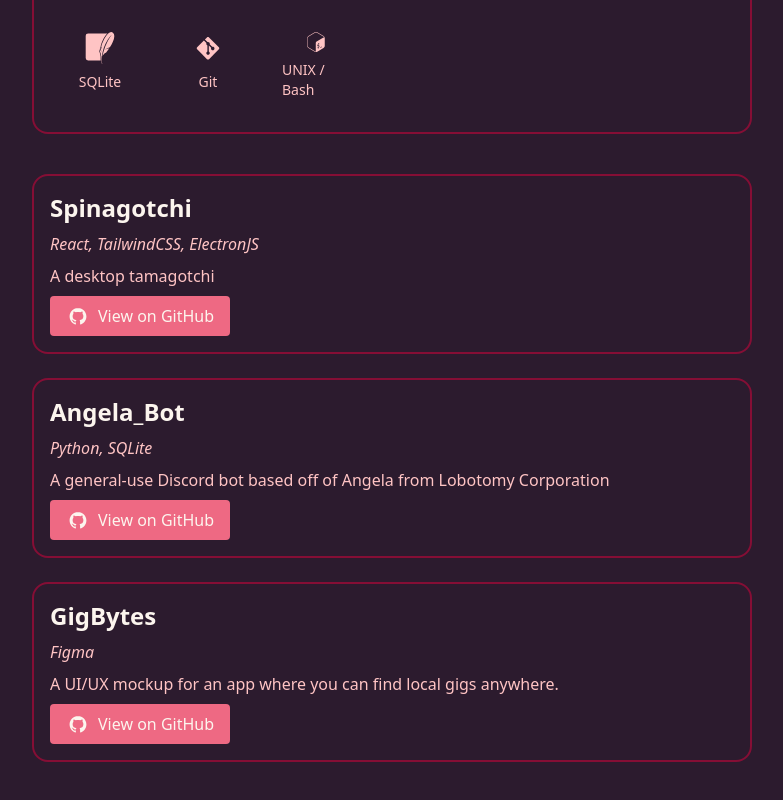
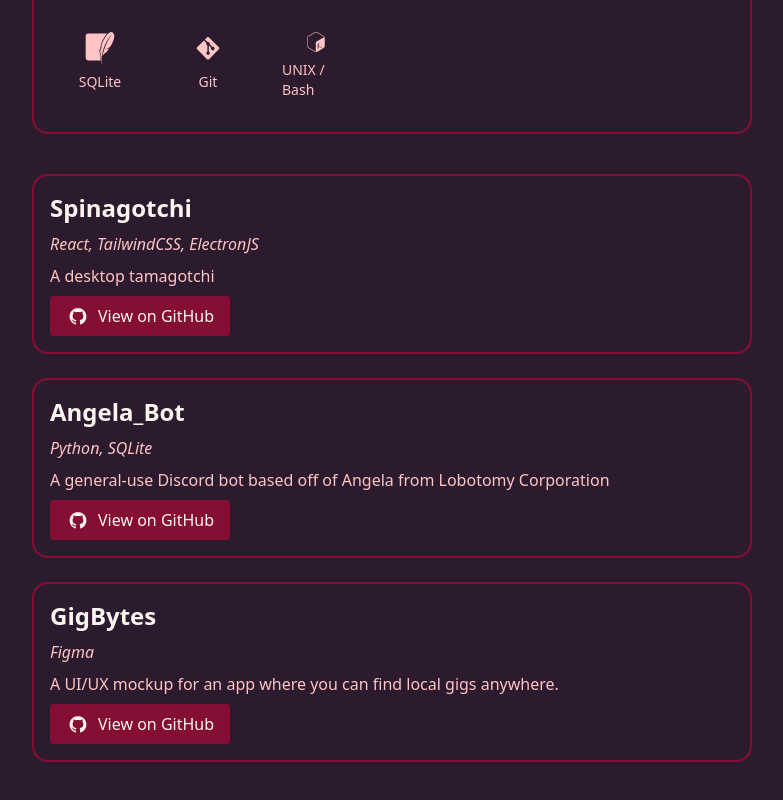
Before and after one commit to amabella-aguiluz/portfolio, a React (Vite) app: page / in a window 1280 px wide. Shown: the part 962-1762 px from the top of the page, without its empty margins (248-1031 px from the left). Built offline with nearby package versions, Linux system fonts and the light colour scheme.

Commit message:
Added more aesthetics

```diff
--- a/src/App.jsx
+++ b/src/App.jsx
@@ -103,7 +103,7 @@ function ButtonIconLink({text,url, icon}){
   window.open(url, "_blank");
   };
   return(
-    <button onClick={click} className=" self-start px-4 py-2 bg-[#EE6983] text-[#FCF5EE] rounded flex items-center gap-2 hover:bg-[#FFC4C4]">
+    <button onClick={click} className=" self-start px-4 py-2 bg-[#850E35] text-[#FCF5EE] rounded flex items-center gap-2 hover:bg-[#EE6983]">
       {icon}{text}
     </button>
   )
```
